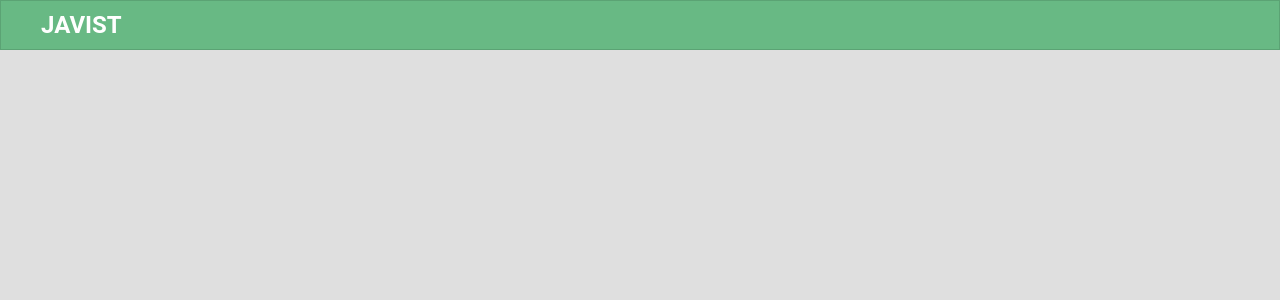
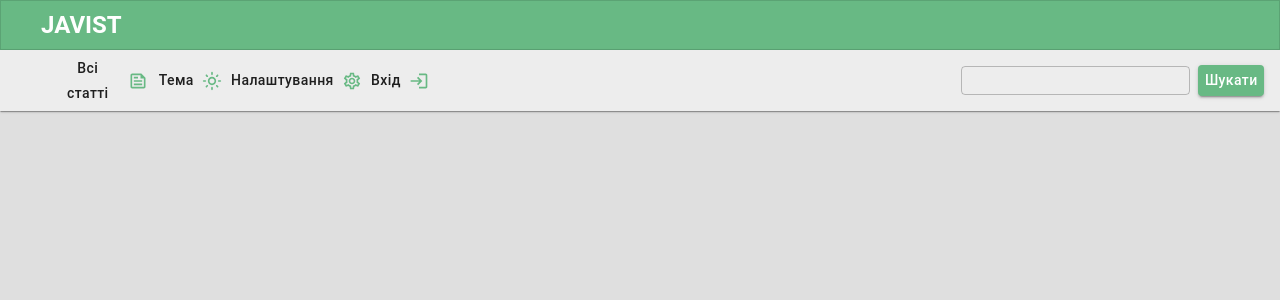
Before and after one commit to reborn-muffin/blog-frontend, a React (Create React App) app: page / in a window 1280 px wide. Shown: the top 300 px of the page. Built offline with nearby package versions, Linux system fonts and the light colour scheme.

Commit message:
add main menu to layout

```diff
--- a/src/components/layout/Layout.js
+++ b/src/components/layout/Layout.js
@@ -1,3 +1,4 @@
+import MainMenu from "../mainMenu/MainMenu";
 import Header from "../header/Header";
 import {AppBar, createTheme, ThemeProvider, useTheme} from "@mui/material";
 import customTheme from "./customTheme";
@@ -7,8 +8,9 @@ const Layout = () => {
     const theme = createTheme(defaultTheme, customTheme)
 
     return <ThemeProvider theme={theme}>
-        <AppBar variant={'outlined'} elevation={0} color={'default'} sx={{border: 'none'}}>
+        <AppBar variant={'outlined'} elevation={0} sx={{border: 'none'}}>
             <Header/>
+            <MainMenu/>
         </AppBar>
     </ThemeProvider>
 }
--- /dev/null
+++ b/src/components/mainMenu/MainMenu.js
@@ -0,0 +1,41 @@
+import {Box, Button, Card, Grid, useTheme} from "@mui/material";
+import useStyles from "./useStyles";
+import {FeedOutlined, LightModeOutlined, LoginOutlined, SettingsOutlined} from "@mui/icons-material";
+import SearchComponent from "./SearchComponent";
+
+const MainMenu = () => {
+    const theme = useTheme()
+    const customStyles = useStyles(theme)
+
+    const menuItems = <>
+        <Button variant={'text'} style={customStyles.mainMenuItem} endIcon={<FeedOutlined color={'primary'} />}>
+            {"Всі статті"}
+        </Button>
+        <Button variant={'text'} style={customStyles.mainMenuItem} endIcon={<LightModeOutlined color={'primary'} />}>
+            {"Тема"}
+        </Button>
+        <Button variant={'text'} style={customStyles.mainMenuItem} endIcon={<SettingsOutlined color={'primary'} />}>
+            {"Налаштування"}
+        </Button>
+        <Button variant={'text'} style={customStyles.mainMenuItem} endIcon={<LoginOutlined color={'primary'} />}>
+            {"Вхід"}
+        </Button>
+    </>
+
+    return <Card sx={{borderRadius: 0}}>
+        <Grid container sx={customStyles.container}>
+            <Grid width={'50%'}>
+                <Box style={customStyles.itemList}>
+                    {menuItems}
+                </Box>
+            </Grid>
+            <Grid width={'50%'} >
+                <Box style={customStyles.menuSearchSection} menuSearchSection>
+                    <SearchComponent/>
+                </Box>
+            </Grid>
+        </Grid>
+    </Card>
+}
+
+export default MainMenu
--- /dev/null
+++ b/src/components/mainMenu/SearchComponent.js
@@ -0,0 +1,14 @@
+import {Button, Stack, TextField, useTheme} from "@mui/material";
+import useStyles from "./useStyles";
+
+const SearchComponent = () => {
+    const theme = useTheme()
+    const customStyles = useStyles(theme)
+
+    return <Stack direction={'row'} alignItems={'center'} spacing={1}>
+        <TextField variant={'outlined'} inputProps={{ style: customStyles.searchField }} />
+        <Button variant={'contained'} style={customStyles.searchButton}>Шукати</Button>
+    </Stack>
+}
+
+export default SearchComponent
--- /dev/null
+++ b/src/components/mainMenu/useStyles.js
@@ -0,0 +1,34 @@
+const useStyles = (theme) => ({
+    container: {
+        backgroundColor: '#EDEDED',
+        minHeight: theme.mixins.toolbar.minHeight,
+        alignItems: 'center',
+        [theme.breakpoints.down('sm')]: {
+            display: 'none',
+        },
+    },
+    mainMenuItem: {
+        color: theme.palette.text.primary,
+        textTransform: 'none',
+    },
+    itemList: {
+        display: 'flex',
+        width: '60%',
+        justifyContent: 'space-between',
+        marginLeft: '3rem',
+    },
+    menuSearchSection: {
+        marginRight: '1rem',
+        display: 'flex',
+        justifyContent: 'flex-end',
+    },
+    searchButton: {
+        textTransform: 'none',
+        padding: '0.2rem 0.4rem',
+    },
+    searchField: {
+        padding: '0.2rem 0.3rem',
+    },
+})
+
+export default useStyles
```
